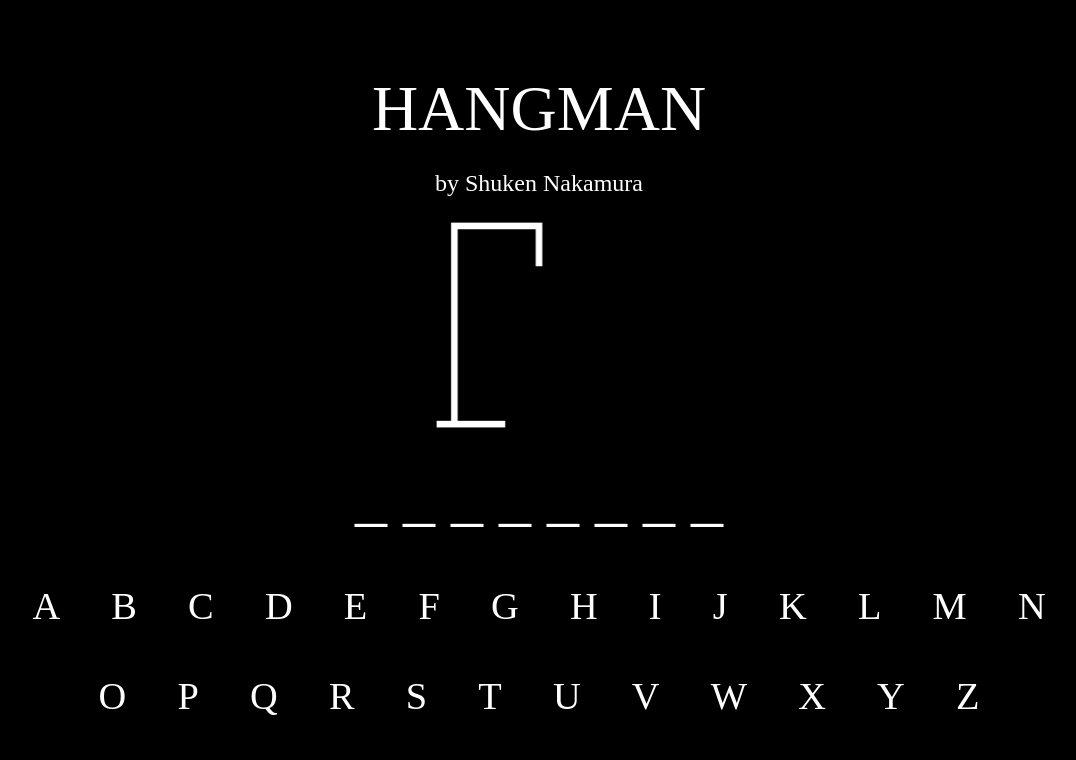
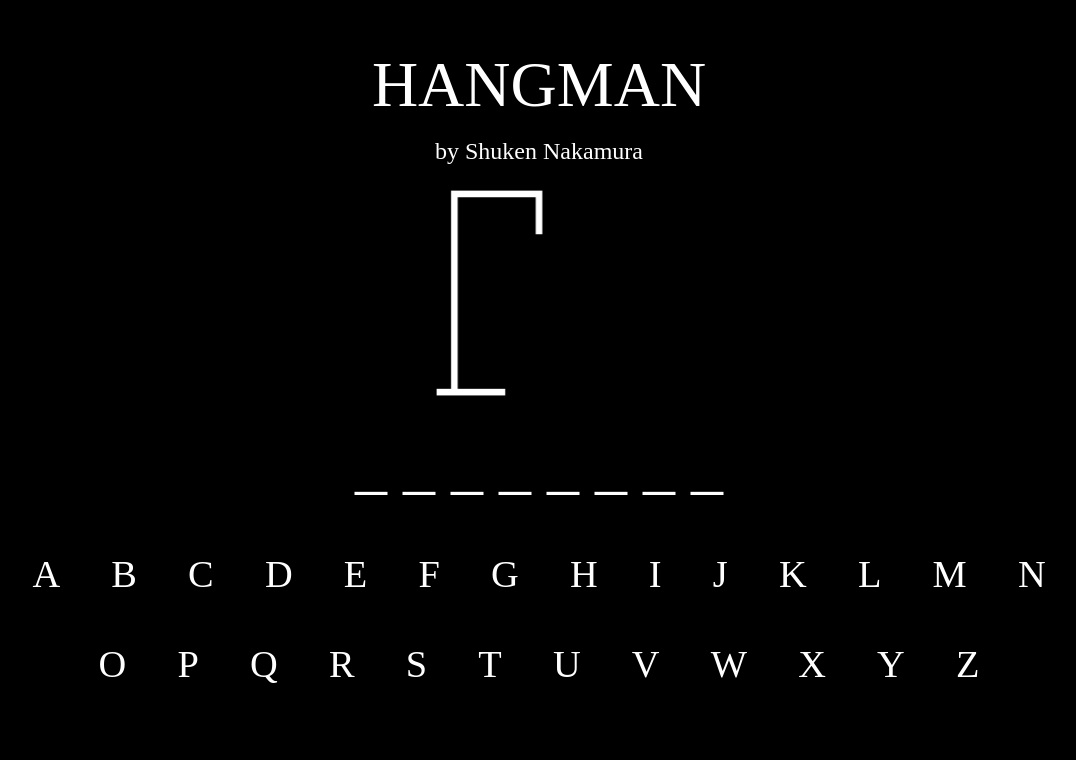
Before and after one commit to Shukenn/hangman, a plain HTML site: page index.html in a window 1280 px wide. Shown: the whole page, without its empty margins (101-1177 px from the left). Drawn offline with Linux system fonts and the light colour scheme.

Commit message:
Changed padding
of title and byshuken

```diff
--- a/hangman.css
+++ b/hangman.css
@@ -14,16 +14,15 @@ body{
 #title_text{
     font-size: 8vh;
     align-items: center;
-    padding-top:8vh;
+    padding-top:5vh;
     margin: 0;
 }
 
 #byShuken{
     font-size: 3vh;
-    padding-top:3vh;
+    padding-top:2vh;
     align-items: center;
     margin: 0;
-
 }
 
 #myInput{
```
